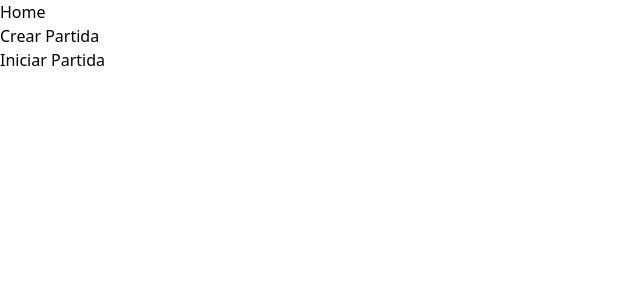
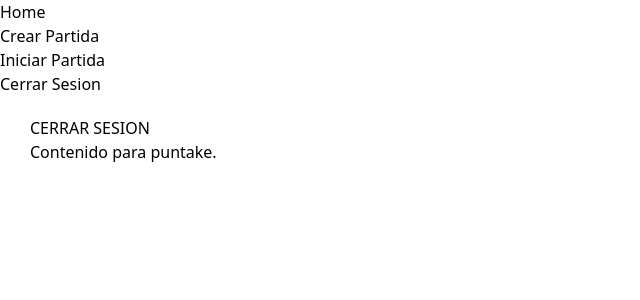
Before and after one commit to yesicazemanate/juegoCartas, a React (Vite) app in the folder frontEnd/juegoCartas/: page /CerrarSesion in a window 1280 px wide. Shown: the top 300 px of the page, without its empty margins (0-640 px from the left). Built offline with nearby package versions, Linux system fonts and the light colour scheme.

Commit message:
Sidebar estatico

```diff
--- a/frontEnd/juegoCartas/src/App.jsx
+++ b/frontEnd/juegoCartas/src/App.jsx
@@ -4,6 +4,7 @@ import Sidebar from "./components/sidebar";
 import Home from "./pages/home";
 import CrearPartida from "./pages/CrearPartida";
 import IniciarPartida from "./pages/IniciarPartida";
+import CerrarSesion from "./pages/CerrarSesion";
 function App() {
 
   return (
@@ -18,6 +19,7 @@ function App() {
             <Route path="/home" element={<Home />} />
             <Route path="/Crearpartida" element={<CrearPartida />} />
             <Route path="/Iniciarpartida" element={<IniciarPartida />} />
+            <Route path="/CerrarSesion" element={<CerrarSesion/>}/>
 
             {/* Demas rutas se añaden aca */}
             <Route path="/login" element={<Login/>}/>
--- a/frontEnd/juegoCartas/src/components/sidebar.jsx
+++ b/frontEnd/juegoCartas/src/components/sidebar.jsx
@@ -7,6 +7,7 @@ const Sidebar=()=> {
         <li><Link to="/home">Home</Link></li>
         <li><Link to="/Crearpartida">Crear Partida</Link></li>
         <li><Link to="/Iniciarpartida">Iniciar Partida</Link></li>
+        <li><Link to="/CerrarSesion">Cerrar Sesion</Link></li>
       </ul>
     </div>
     </div>
--- /dev/null
+++ b/frontEnd/juegoCartas/src/pages/CerrarSesion.jsx
@@ -0,0 +1,11 @@
+
+
+const CerrarSesion = () => {
+    return(
+       <div>
+          <h2>CERRAR SESION</h2>
+          <p>Contenido para puntake.</p>
+       </div>);
+  };
+
+  export default CerrarSesion;
```
